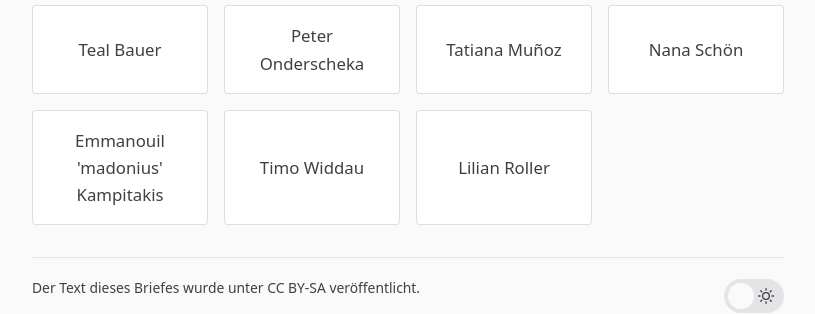
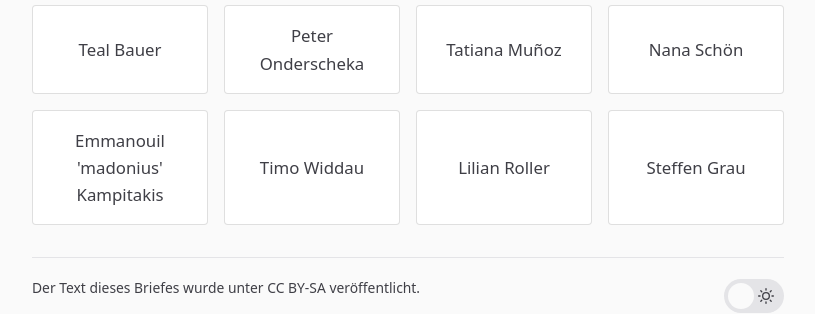
Before and after one commit to itrich/vsh-bleibt, a Jekyll site: the page built from OFFENERBRIEF.md, in a window 1280 px wide and 900 px high, scrolled down 4560 px. Shown: the part 567-881 px from the top of the window, without its empty margins (232-1047 px from the left). Built offline with Jekyll 4.4.1, drawn with Linux system fonts in a browser that asks for light colours.

Commit message:
Update signees.yml

```diff
--- a/_data/signees.yml
+++ b/_data/signees.yml
@@ -33,3 +33,4 @@
 - name: Emmanouil 'madonius' Kampitakis
 - name: Timo Widdau
 - name: Lilian Roller
+- name: Steffen Grau
```
